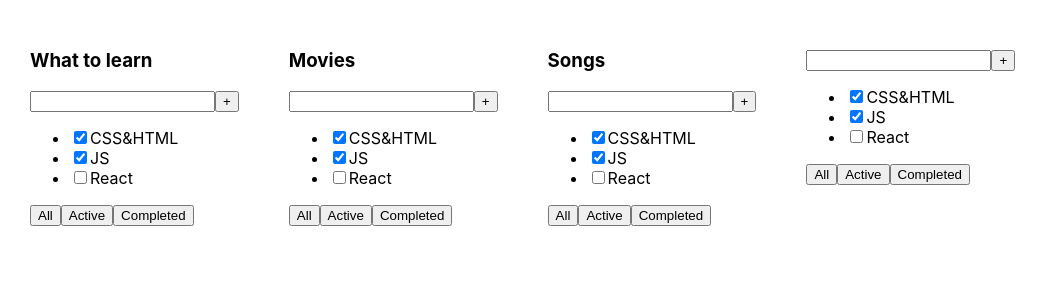
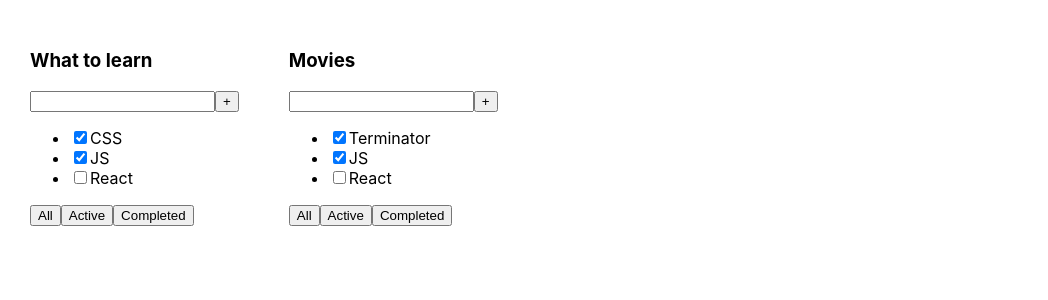
Before and after one commit to Radchenko87dmytro/My-Portfolio, a React (Create React App) app: page / in a window 1280 px wide. Shown: the top 300 px of the page, without its empty margins (0-1048 px from the left). Built offline with nearby package versions, Linux system fonts and the light colour scheme.

Commit message:
Created interfaces for tasks

```diff
--- a/src/App.tsx
+++ b/src/App.tsx
@@ -1,15 +1,25 @@
 import React from "react";
 import logo from "./logo.svg";
 import "./App.css";
-import { Todolist } from "./Todolist";
+import { Todolist, TaskType } from "./Todolist";
 
 function App() {
+  let tasks1 = [
+    { id: 1, title: "CSS", isDone: true },
+    { id: 2, title: "JS", isDone: true },
+    { id: 3, title: "React", isDone: false },
+  ];
+
+  let tasks2: Array<TaskType> = [
+    { id: 1, title: "Terminator", isDone: true },
+    { id: 2, title: "Barbi", isDone: false },
+    { id: 3, title: "Matrix", isDone: true },
+  ];
+
   return (
     <div className="App">
-      <Todolist title="What to learn" />
-      <Todolist title="Movies" />
-      <Todolist title="Songs" />
-      <Todolist />
+      <Todolist title="What to learn" tasks={tasks1} />
+      <Todolist title="Movies" tasks={tasks2} />
     </div>
   );
 }
--- a/src/Todolist.tsx
+++ b/src/Todolist.tsx
@@ -4,8 +4,19 @@
 
 //sum(12, 14);
 
-export function Todolist(props: any) {
-  // props = {title: "What to learn"}
+export interface TaskType {
+  id: number;
+  title: string;
+  isDone: boolean;
+}
+
+interface PropsType {
+  title: string;
+  tasks: Array<TaskType>;
+}
+
+export function Todolist(props: PropsType) {
+  // props = {title: "What to learn", tasks: []}
   return (
     <div>
       <h3>{props.title}</h3>
@@ -15,8 +26,8 @@
       </div>
       <ul>
         <li>
-          <input type={"checkbox"} checked={true} />
-          <span>CSS&HTML</span>
+          <input type={"checkbox"} checked={props.tasks[0].isDone} />
+          <span>{props.tasks[0].title}</span>
         </li>
         <li>
           <input type="checkbox" checked={true} />
```
